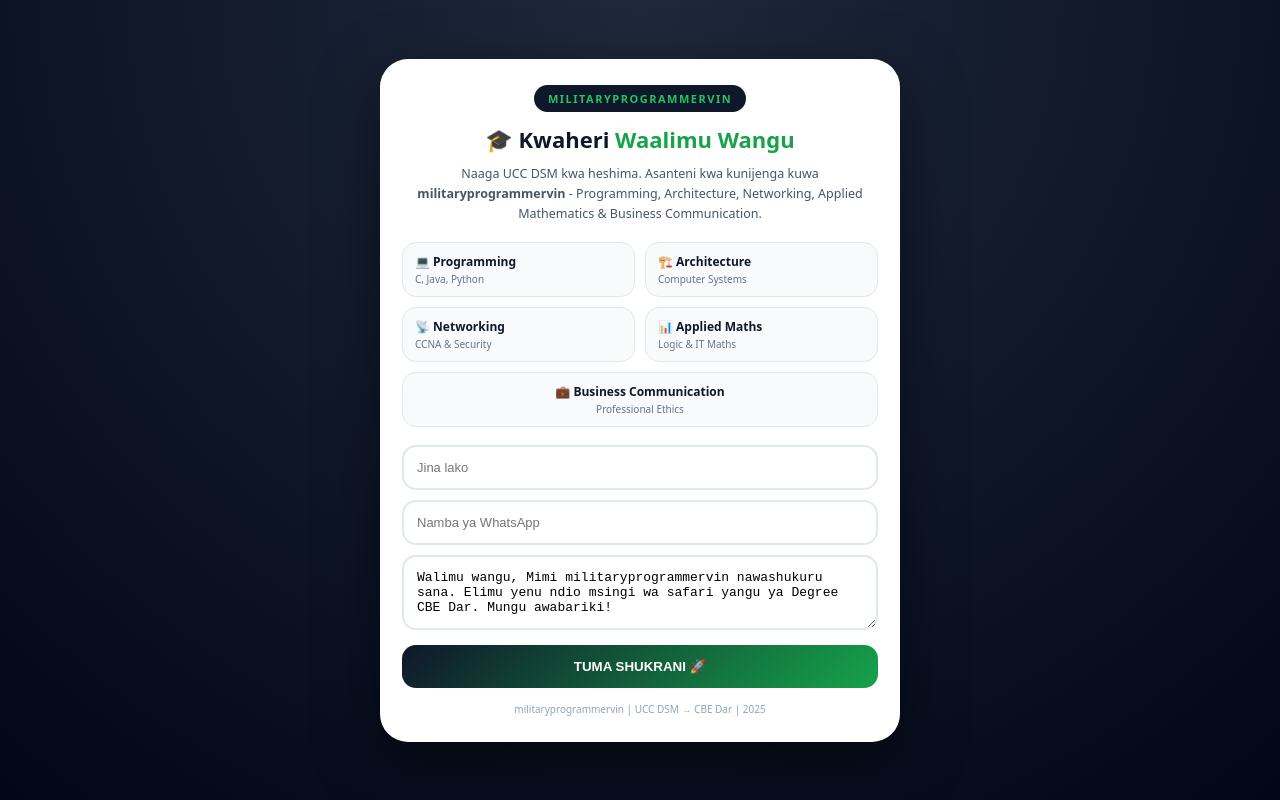
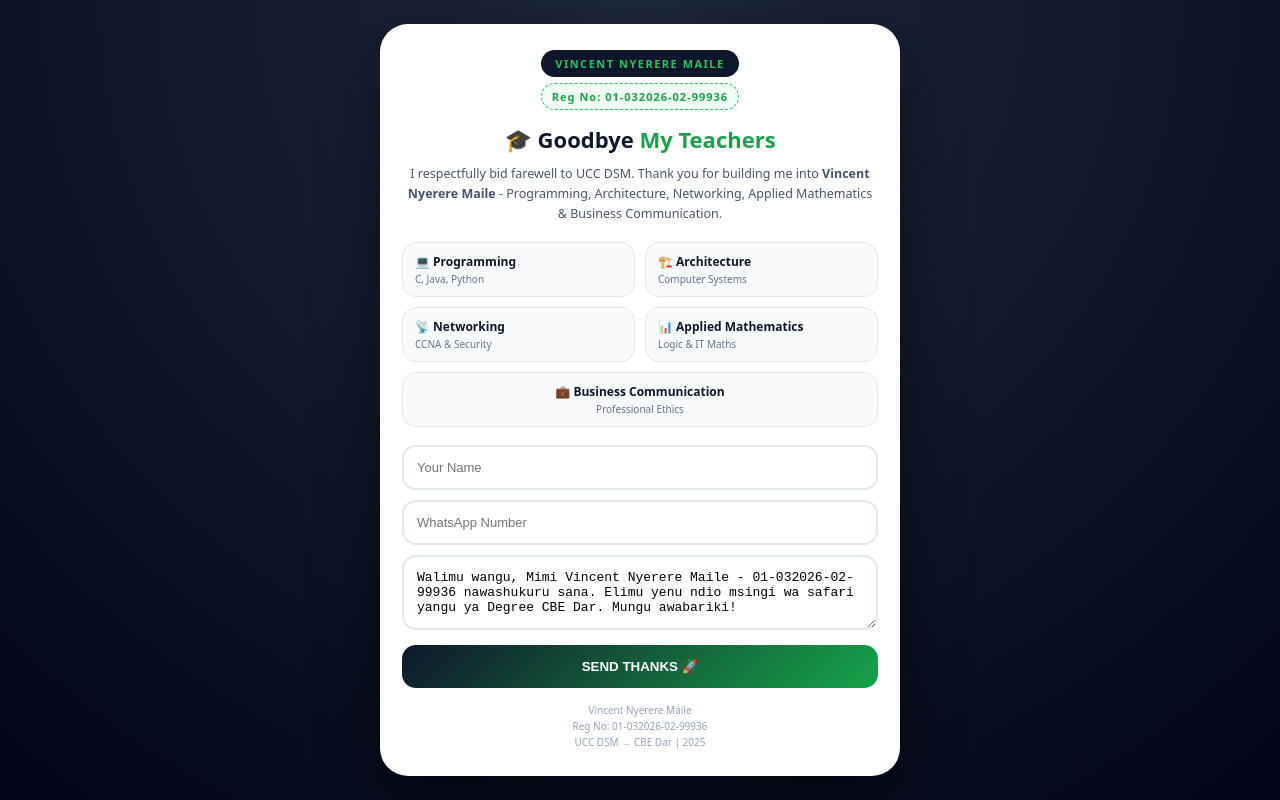
Before and after one commit to vincentnyerere4-coder/kwaheri-waalimu-ucc, a plain HTML site: page index.html in a window 1280 px wide. Drawn offline with Linux system fonts and the light colour scheme.

Commit message:
Update index.html

```diff
--- a/index.html
+++ b/index.html
@@ -4,46 +4,45 @@
 <head>
 <meta charset="UTF-8">
 <meta name="viewport" content="width=device-width, initial-scale=1.0">
-<title>Kwaheri Waalimu - militaryprogrammervin</title>
+<title>Kwaheri Waalimu - Vincent Nyerere Maile</title>
 <style>
 *{margin:0;padding:0;box-sizing:border-box}
 body{font-family:system-ui;background:radial-gradient(circle at top,#1e293b,#020617);min-height:100vh;display:flex;align-items:center;justify-content:center;padding:18px}
 .card{background:#fff;width:100%;max-width:520px;border-radius:28px;padding:26px 22px;color:#0f172a;box-shadow:0 20px 60px rgba(0,0,0,.5)}
-.badge{text-align:center;background:#0f172a;color:#22c55e;padding:6px 14px;border-radius:20px;font-weight:800;font-size:11px;letter-spacing:1.5px;width:fit-content;margin:0 auto 12px}
-h1{text-align:center;font-size:22px}
-h1 span{color:#16a34a}
+.badge{text-align:center;background:#0f172a;color:#22c55e;padding:6px 14px;border-radius:20px;font-weight:800;font-size:11px;letter-spacing:1.5px;width:fit-content;margin:0 auto 6px}
+.reg{text-align:center;font-size:11px;color:#16a34a;font-weight:700;letter-spacing:1px;background:#f0fdf4;border:1px dashed #22c55e;padding:5px 10px;border-radius:20px;width:fit-content;margin:0 auto 14px}
+h1{text-align:center;font-size:22px}h1 span{color:#16a34a}
 .sub{text-align:center;color:#475569;font-size:12.5px;margin:10px 0 18px;line-height:1.6}
 .grid{display:grid;grid-template-columns:1fr 1fr;gap:10px;margin-bottom:18px}
 .box{background:#f8fafc;border:1px solid #e2e8f0;border-radius:14px;padding:10px 12px}
-.box b{font-size:12px;display:block}
-.box p{font-size:10px;color:#64748b;margin-top:2px}
+.box b{font-size:12px;display:block}.box p{font-size:10px;color:#64748b;margin-top:2px}
 input,textarea{width:100%;padding:13px;border:2px solid #e2e8f0;border-radius:14px;margin-bottom:10px;font-size:13px;outline:none}
-input:focus,textarea:focus{border-color:#0f172a}
 button{width:100%;background:linear-gradient(135deg,#0f172a,#16a34a);color:#fff;border:none;padding:14px;border-radius:14px;font-weight:700;cursor:pointer}
 #msg{display:none;margin-top:12px;background:#dcfce7;color:#166534;padding:12px;border-radius:12px;font-size:12px;text-align:center;font-weight:600}
-.footer{text-align:center;margin-top:14px;font-size:10px;color:#94a3b8}
+.footer{text-align:center;margin-top:14px;font-size:10px;color:#94a3b8;line-height:1.6}
 </style>
 </head>
 <body>
 <div class="card">
-<div class="badge">MILITARYPROGRAMMERVIN</div>
-<h1>🎓 Kwaheri <span>Waalimu Wangu</span></h1>
-<p class="sub">Naaga UCC DSM kwa heshima. Asanteni kwa kunijenga kuwa <b>militaryprogrammervin</b> - Programming, Architecture, Networking, Applied Mathematics & Business Communication.</p>
+<div class="badge">VINCENT NYERERE MAILE</div>
+<div class="reg">Reg No: 01-032026-02-99936</div>
+<h1>🎓 Goodbye <span>My Teachers</span></h1>
+<p class="sub">I respectfully bid farewell to UCC DSM. Thank you for building me into <b>Vincent Nyerere Maile</b> - Programming, Architecture, Networking, Applied Mathematics & Business Communication.</p>
 <div class="grid">
 <div class="box"><b>💻 Programming</b><p>C, Java, Python</p></div>
 <div class="box"><b>🏗️ Architecture</b><p>Computer Systems</p></div>
 <div class="box"><b>📡 Networking</b><p>CCNA & Security</p></div>
-<div class="box"><b>📊 Applied Maths</b><p>Logic & IT Maths</p></div>
+<div class="box"><b>📊 Applied Mathematics</b><p>Logic & IT Maths</p></div>
 <div class="box" style="grid-column:span 2;text-align:center"><b>💼 Business Communication</b><p>Professional Ethics</p></div>
 </div>
 <form id="f">
-<input type="text" id="name" placeholder="Jina lako" required>
-<input type="tel" id="phone" placeholder="Namba ya WhatsApp" required>
-<textarea id="ujumbe" rows="3" required>Walimu wangu, Mimi militaryprogrammervin nawashukuru sana. Elimu yenu ndio msingi wa safari yangu ya Degree CBE Dar. Mungu awabariki!</textarea>
-<button type="submit" id="btn">TUMA SHUKRANI 🚀</button>
+<input type="text" id="name" placeholder="Your Name" required>
+<input type="tel" id="phone" placeholder="WhatsApp Number" required>
+<textarea id="ujumbe" rows="3" required>Walimu wangu, Mimi Vincent Nyerere Maile - 01-032026-02-99936 nawashukuru sana. Elimu yenu ndio msingi wa safari yangu ya Degree CBE Dar. Mungu awabariki!</textarea>
+<button type="submit" id="btn">SEND THANKS 🚀</button>
 </form>
 <div id="msg"></div>
-<div class="footer">militaryprogrammervin | UCC DSM → CBE Dar | 2025</div>
+<div class="footer">Vincent Nyerere Maile<br>Reg No: 01-032026-02-99936<br>UCC DSM → CBE Dar | 2025</div>
 </div>
 <script>
 const EMAIL="vincentnyerere4@gmail.com";
@@ -54,14 +53,13 @@
 const phone=document.getElementById('phone').value;
 const ujumbe=document.getElementById('ujumbe').value;
 const btn=document.getElementById('btn');
-btn.innerText="⏳ INATUMA...";
-await fetch(`https://formsubmit.co/ajax/${EMAIL}`,{method:'POST',headers:{'Content-Type':'application/json'},body:JSON.stringify({Jina:name,Namba:phone,Ujumbe:ujumbe,Project:"Kwaheri Waalimu militaryprogrammervin"})});
-window.open(`https://wa.me/${WA}?text=${encodeURIComponent(`Habari militaryprogrammervin\n\nJina: ${name}\nNamba: ${phone}\nUjumbe: ${ujumbe}`)}`,'_blank');
+btn.innerText="⏳ SENDING...";
+await fetch("https://formsubmit.co/ajax/"+EMAIL,{method:'POST',headers:{'Content-Type':'application/json'},body:JSON.stringify({Jina:name,Namba:phone,Ujumbe:ujumbe,RegNo:"01-032026-02-99936"})});
+window.open("https://wa.me/"+WA+"?text="+encodeURIComponent("Habari Vincent Nyerere Maile\nReg No: 01-032026-02-99936\n\nJina: "+name+"\nNamba: "+phone+"\nUjumbe: "+ujumbe),'_blank');
 document.getElementById('msg').style.display='block';
-document.getElementById('msg').innerText=`✅ Asante ${name}! Imetumwa kwa militaryprogrammervin`;
-btn.innerText="IMETUMWA ✅";
-setTimeout(()=>btn.innerText="TUMA SHUKRANI 🚀",3000);
+document.getElementById('msg').innerText="✅ Thank you "+name+"! Sent to Vincent Nyerere Maile";
+btn.innerText="SENT ✅";
 });
 </script>
 </body>
-</html
+</html>
```
